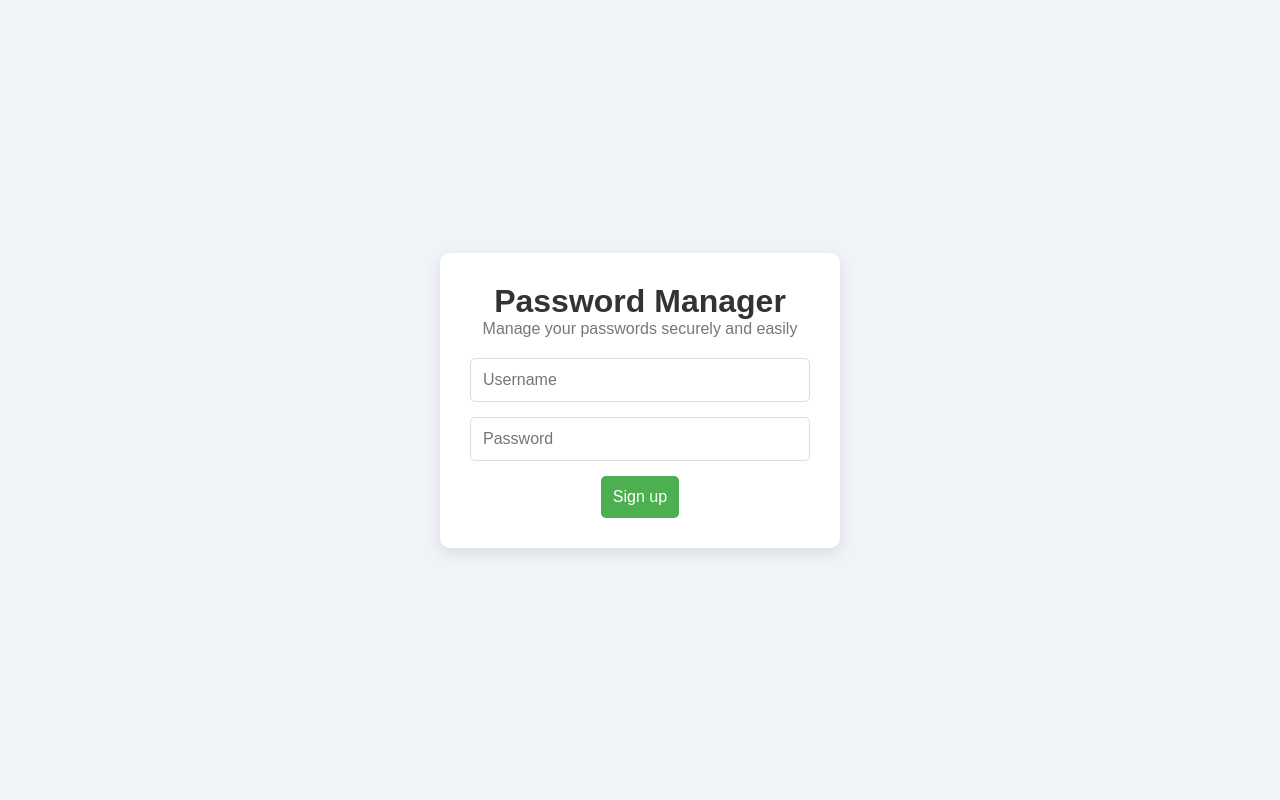
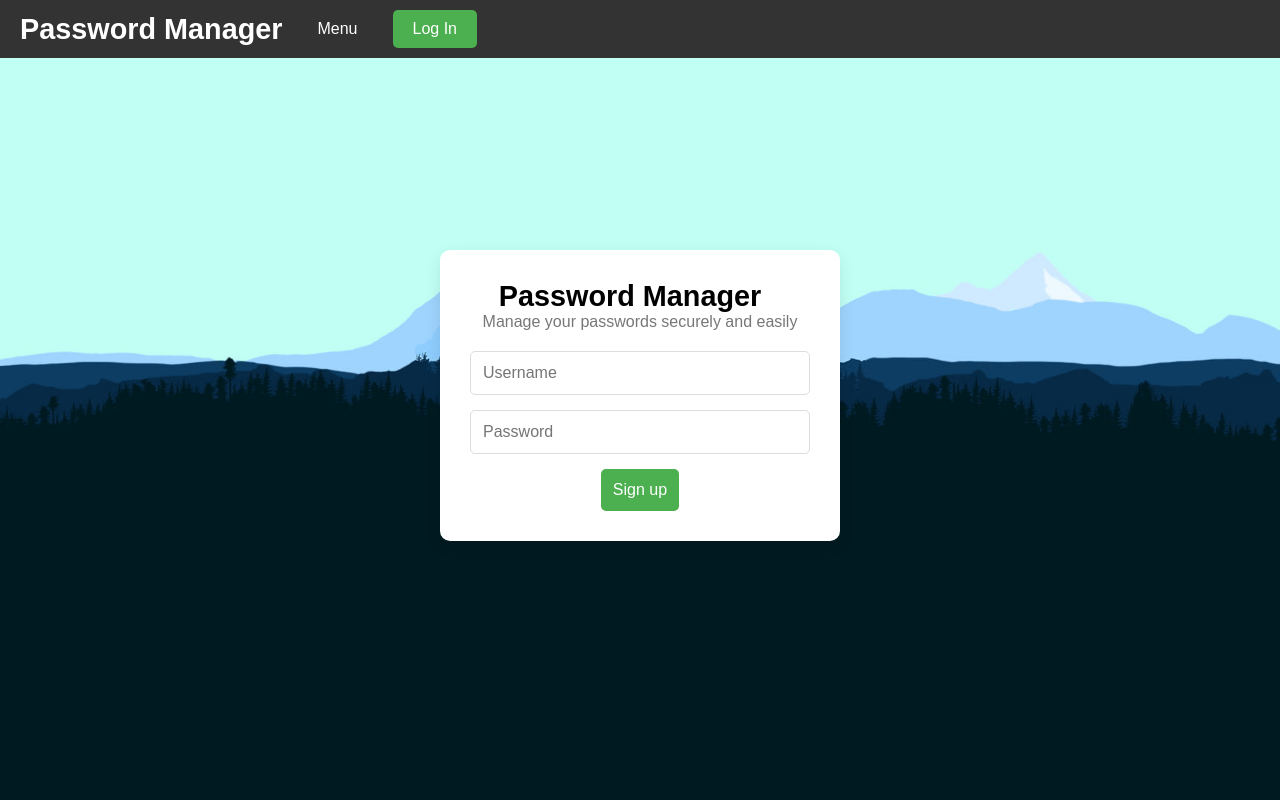
Before and after one commit to Mysty47/Password_Manager_WebApp, a FastAPI app: page /signup.html in a window 1280 px wide. Run offline with FastAPI, Linux system fonts and the light colour scheme.

Commit message:
frontend changes

```diff
--- a/app/static/login_design.css
+++ b/app/static/login_design.css
@@ -9,9 +9,15 @@ body {
   font-family: Arial, sans-serif;
   background-color: #f0f4f8;
   display: flex;
-  justify-content: center;
+  flex-direction: column;
   align-items: center;
-  height: 100vh;
+  background-image: url('/static/images/background1.jpg');
+  background-repeat: no-repeat;
+  background-size: cover;  /* Ensures the image covers the whole viewport */
+  background-position: center;  /* Centers the image */
+  background-repeat: no-repeat;  /* Prevents repeating */
+  background-attachment: fixed;  /* Keeps the image fixed while scrolling */
+  height: 100vh;  /* Ensures the body is at least the height of the viewport */
 }
 
 .container {
@@ -22,9 +28,11 @@ body {
   width: 100%;
   max-width: 400px;
   text-align: center;
+  margin-top: 250px; /* Push it down below the fixed navbar */
 }
 
-h1 {
+
+h2 {
   font-size: 2rem;
   color: #333;
 }
@@ -77,3 +85,85 @@ button:hover {
 .signup a:hover {
   text-decoration: underline;
 }
+
+/* Navbar */
+.navbar {
+  background-color: #333;
+  display: flex;
+  color: white;
+  padding: 10px 20px;
+  justify-content: space-between;
+  align-items: center;
+  width: 100%;
+  position: fixed; /* Fix the navbar at the top */
+  top: 0;
+  left: 0;
+  z-index: 1000;
+}
+
+.navbar-container {
+  display: flex;
+  align-items: center;
+}
+
+h1 {
+  margin-right: 20px;
+  font-size: 1.8rem;
+}
+
+.dropdown {
+  position: relative;
+  margin-right: 20px;
+}
+
+.dropdown-btn {
+  background-color: #333;
+  color: white;
+  padding: 10px 15px;
+  border: none;
+  cursor: pointer;
+  font-size: 1rem;
+}
+
+.dropdown-btn:hover {
+  background-color: #444;
+}
+
+.dropdown-content {
+  display: none;
+  position: absolute;
+  top: 40px;
+  background-color: #333;
+  min-width: 160px;
+  border-radius: 5px;
+  z-index: 1;
+}
+
+.dropdown-content a {
+  color: white;
+  padding: 12px 16px;
+  text-decoration: none;
+  display: block;
+}
+
+.dropdown-content a:hover {
+  background-color: #444;
+}
+
+.dropdown:hover .dropdown-content {
+  display: block;
+}
+
+.login-btn {
+  background-color: #4CAF50;
+  color: white;
+  padding: 10px 20px;
+  border: none;
+  border-radius: 5px;
+  cursor: pointer;
+  font-size: 1rem;
+}
+
+.login-btn:hover {
+  background-color: #45a049;
+}
--- a/app/templates/home.html
+++ b/app/templates/home.html
@@ -4,7 +4,7 @@
   <meta charset="UTF-8">
   <meta name="viewport" content="width=device-width, initial-scale=1.0">
   <title>Password Manager</title>
-  <link rel="stylesheet" href="static/home_design.css?v=2">
+  <link rel="stylesheet" href="static/home_design.css">
 </head>
 <body>
   <nav class="navbar">
--- a/app/templates/signup.html
+++ b/app/templates/signup.html
@@ -7,6 +7,25 @@
   <link rel="stylesheet" href="/static/login_design.css?v=2">
 </head>
 <body>
+
+  <nav class="navbar">
+    <div class="navbar-container">
+      <h1>Password Manager</h1>
+      <div class="dropdown">
+        <button class="dropdown-btn">Menu</button>
+        <div class="dropdown-content">
+          <a href="#">Home</a>
+          <a href="#">Features</a>
+          <a href="#">Pricing</a>
+          <a href="#">About</a>
+        </div>
+      </div>
+      <a href="login.html">
+        <button class="login-btn">Log In</button>
+      </a>
+    </div>
+  </nav>
+
   <div class="container">
     <h1>Password Manager</h1>
     <p class="intro">Manage your passwords securely and easily</p>
--- a/main.py
+++ b/main.py
@@ -52,7 +52,7 @@ async def save_password(name: str = Form(...), password: str = Form(...)):
 
 @app.get("/", response_class=HTMLResponse)
 async def read_root(request: Request):
-    message = "Welcome to the Password Manager!"
+    message = "Backend Connected!"
     return templates.TemplateResponse("home.html", {"request": request, "message": message})
 
 # Login Page
```
Also changed, not shown: app/static/home_design.css (+61 -12 lines), app/static/script.js (+13 -2 lines), app/templates/login.html (+20 -1 lines).
